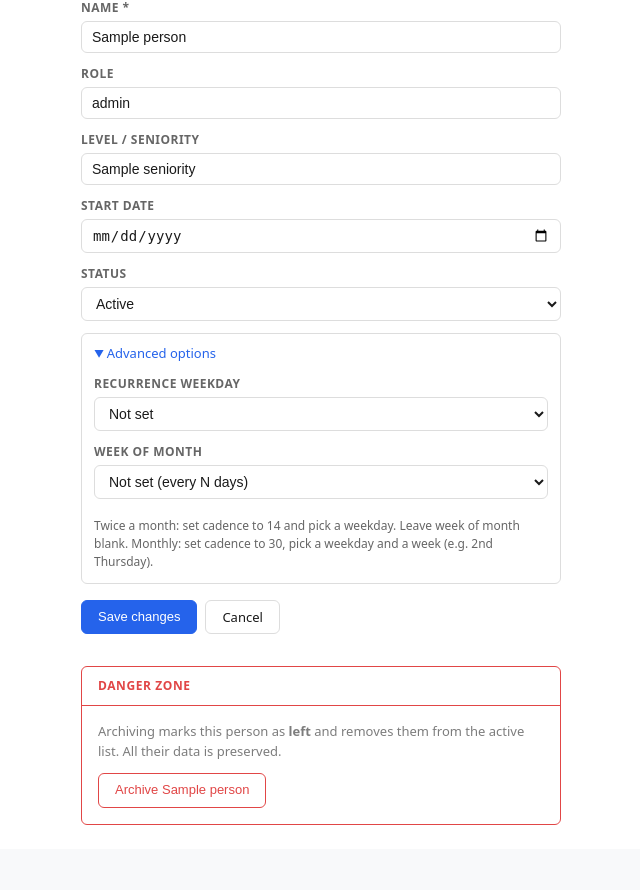
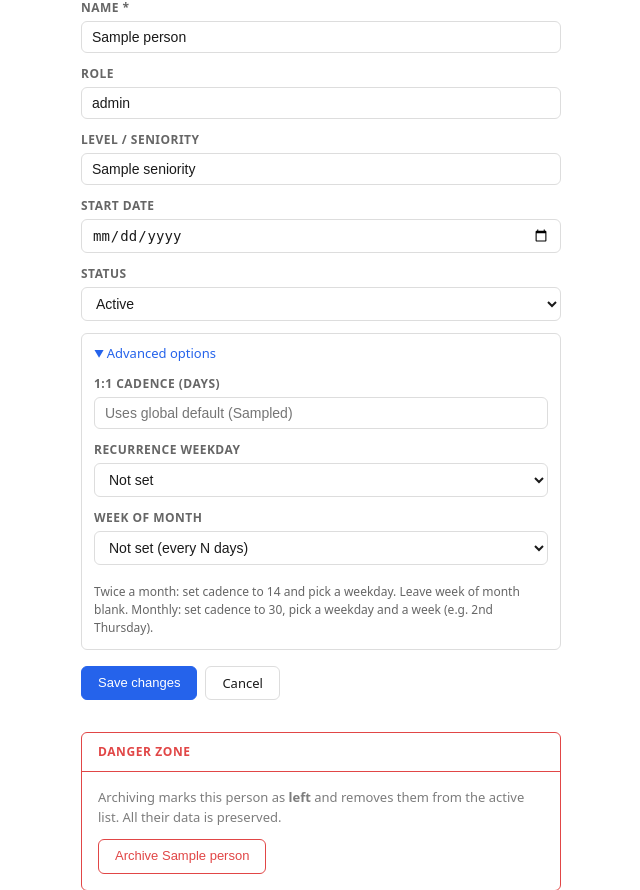
Before and after one commit to apojomovsky/cadencia, a FastAPI app: template app/src/cadencia/web/templates/person_edit.html in a window 1280 px wide. Shown: the part 172-1062 px from the top of the page, without its empty margins (103-743 px from the left). Before the commit the page ends 997 px from the top, so only its background shows below. Run offline with FastAPI, Linux system fonts and the light colour scheme; the template is opened without the code that fills it: most values are stand-ins (such as "Sample title", 1, 10 or a date in 2020); parts of the project's set-up code (start-up, migrations or seed data) failed here and were passed over.

Commit message:
fix(ui): add cadence field to person edit form
The edit form was missing the 1:1 cadence input, making it impossible
to set twice-a-month (14d) or any other cadence from the edit page.
Advanced section now includes cadence days above the recurrence fields,
and auto-opens when cadence or recurrence is already set.

Co-Authored-By: Claude Sonnet 4.6 <noreply@anthropic.com>

```diff
--- a/app/src/cadencia/web/router.py
+++ b/app/src/cadencia/web/router.py
@@ -300,7 +300,8 @@ async def person_edit_form(
     return templates.TemplateResponse(
         request,
         "person_edit.html",
-        {"person": person, **_backup_context()},
+        {"person": person, "global_oo_cadence": settings.one_on_one_stale_days,
+         **_backup_context()},
     )
 
 
@@ -336,6 +337,9 @@ async def person_edit_save(
             recurrence_week_of_month=_int_opt("recurrence_week_of_month"),
             owner_id=owner_id,
             source="web",
+        )
+        await set_one_on_one_cadence(
+            conn, person_id, _int_opt("one_on_one_cadence_days"), owner_id, source="web"
         )
     except NotFoundError:
         raise HTTPException(status_code=404, detail="Person not found")
--- a/app/src/cadencia/web/templates/person_edit.html
+++ b/app/src/cadencia/web/templates/person_edit.html
@@ -33,9 +33,16 @@
     </select>
   </div>
 
-  <details class="advanced-details" {% if person.recurrence_weekday is not none %}open{% endif %}>
+  <details class="advanced-details" {% if person.recurrence_weekday is not none or person.one_on_one_cadence_days is not none %}open{% endif %}>
     <summary>Advanced options</summary>
     <div class="advanced-fields">
+      <div class="field">
+        <label for="one_on_one_cadence_days">1:1 cadence (days)</label>
+        <input id="one_on_one_cadence_days" type="number" name="one_on_one_cadence_days"
+          min="1" max="365"
+          value="{{ person.one_on_one_cadence_days or '' }}"
+          placeholder="Uses global default ({{ global_oo_cadence }}d)">
+      </div>
       <div class="field">
         <label for="recurrence_weekday">Recurrence weekday</label>
         <select id="recurrence_weekday" name="recurrence_weekday">
```
